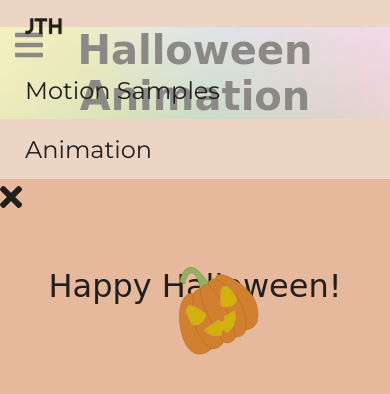
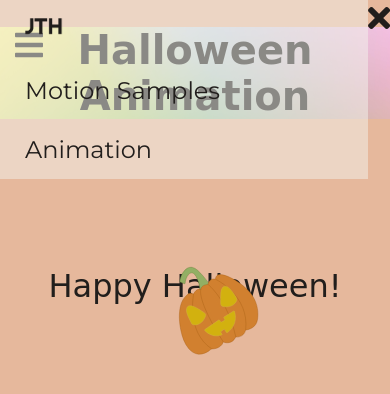
Before and after one commit to nic-dgl203-2021FA/assignment2b-jennzboy, a plain HTML site: page index.html in a window 390 px wide. Drawn offline with Linux system fonts and the light colour scheme; a web font is replaced by a local one.

Commit message:
Position close button and nav

```diff
--- a/style.css
+++ b/style.css
@@ -98,6 +98,10 @@ ul {
     top: 0;
     left: 0;
     overflow: hidden;
+
+    display: flex;
+    justify-content: space-between;
+    text-align: center;
 
   }
 
```
